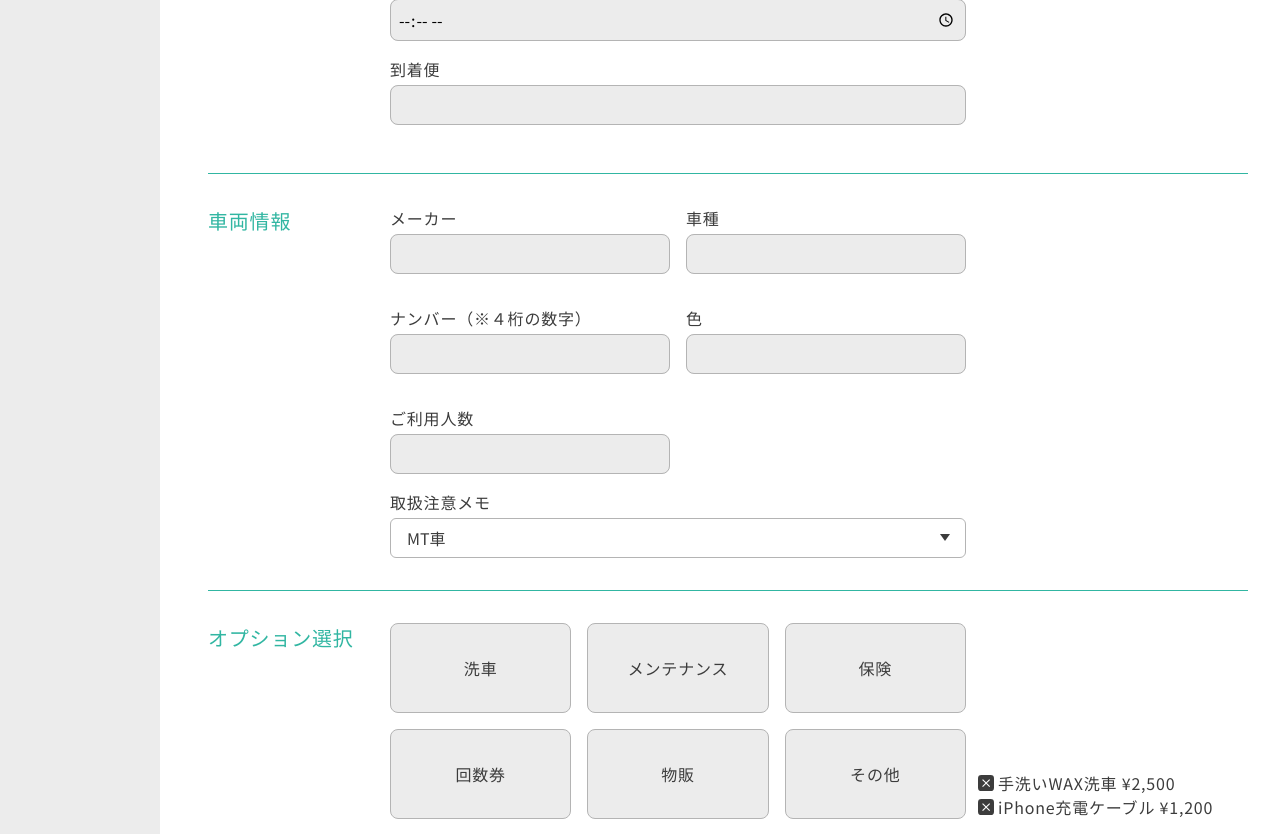
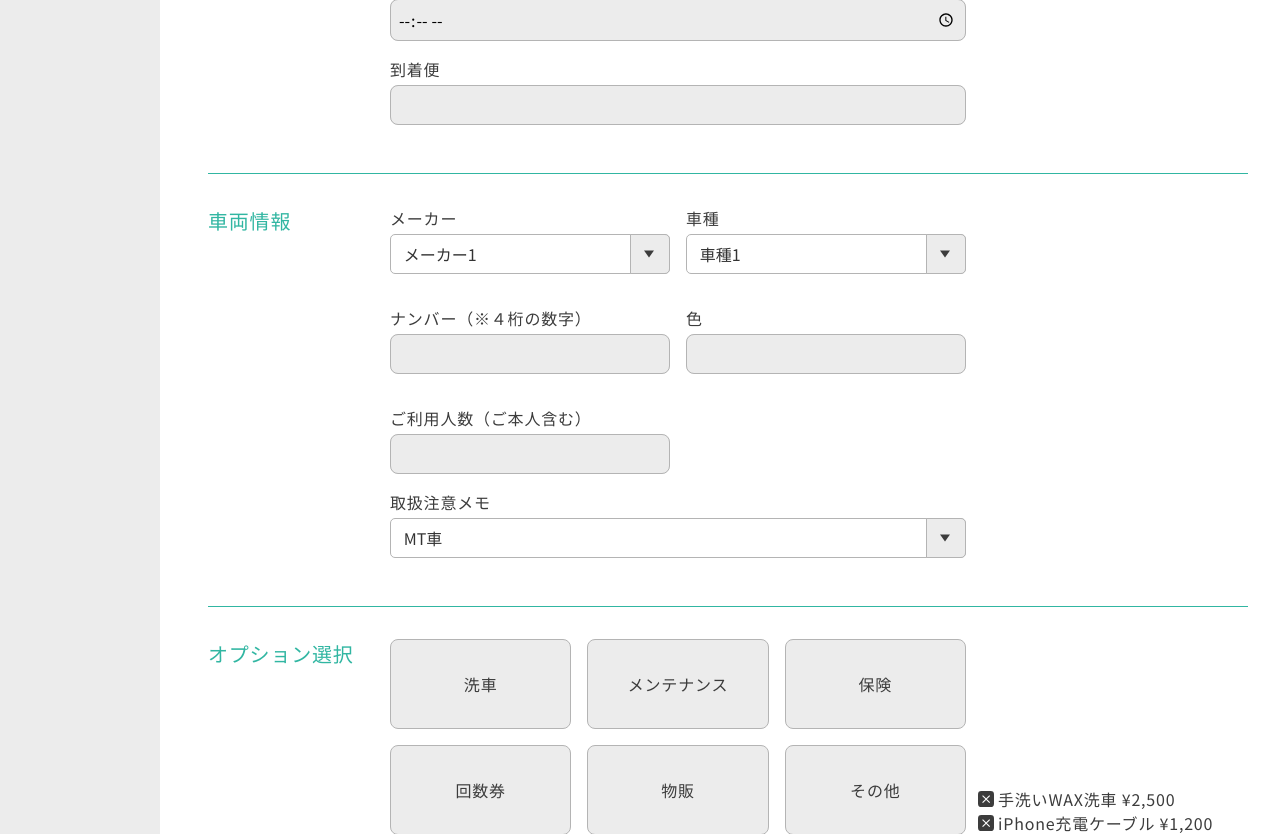
Before and after one commit to spice-web/reservation-manager, a PHP site: page /admin/reservation_edit.php in a window 1280 px wide. Shown: the part 997-1831 px from the top of the page. Run offline with PHP 8.4, Linux system fonts and the light colour scheme.

Commit message:
create page reservation

```diff
--- a/src/admin/b-2-1.php
+++ b/src/admin/b-2-1.php
@@ -105,8 +105,8 @@
                 <div>
                   <!-- セレクト（取扱注意メモ） -->
                   <label for="memo">取扱注意メモ</label>
-                  <div class="c-form-select-wrap">
-                    <select name="memo" id="memo" class="u-mb0">
+                  <div class="c-form-select-color">
+                    <select name="memo" id="memo" class="u-mb0" multiple>
                       <option value="1">MT車</option>
                       <option value="2">取扱注意メモ2</option>
                       <option value="3">取扱注意メモ3</option>
--- a/src/admin/reception_staff_input.php
+++ b/src/admin/reception_staff_input.php
@@ -25,10 +25,10 @@
               </div>
               <div>
                 <!-- 割引クーポン　セレクト -->
-                <div class="l-grid--col3 l-grid--gap1 l-flex--item-end">
+                <div class="l-grid--col2 l-grid--gap1 l-flex--item-end">
                   <div>
                     <label for="coupon" class="u-d-none">割引クーポン</label>
-                    <div class="c-form-select-wrap">
+                    <div class="c-form-select-color">
                       <select id="coupon" name="coupon" class="u-w-full-wide">
                         <option value="0">割引クーポン</option>
                         <option value="1">クーポンコード1</option>
@@ -134,6 +134,8 @@
         </div><!-- /.l-container__inner -->
       </div>
     </main>
+
+    <script src="../js/close_button_toggle.js"></script>
 </body>
 
 </html>
--- a/src/admin/reservation_edit.php
+++ b/src/admin/reservation_edit.php
@@ -101,12 +101,24 @@
                 <div class="l-grid--col2 l-grid--gap1">
                   <div>
                     <label for="maker">メーカー</label>
-                    <input type="text" id="maker" name="maker" class="c-form-input--w100">
+                    <div class="c-form-select-color">
+                      <select name="maker" id="maker" class="u-mb0">
+                        <option value="1">メーカー1</option>
+                        <option value="2">メーカー2</option>
+                        <option value="3">メーカー3</option>
+                      </select>
+                    </div>
                   </div>
                   <div>
                     <!-- 車種 -->
                     <label for="car">車種</label>
-                    <input type="text" id="car" name="car" class="c-form-input--w100">
+                    <div class="c-form-select-color">
+                      <select name="car" id="car" class="u-mb0">
+                        <option value="1">車種1</option>
+                        <option value="2">車種2</option>
+                        <option value="3">車種3</option>
+                      </select>
+                    </div>
                   </div>
                   <div>
                     <label for="number">ナンバー（※４桁の数字）</label>
@@ -118,15 +130,14 @@
                     <input type="text" id="color" name="color" class="c-form-input--w100">
                   </div>
                   <div>
-                    <!-- ご利用人数 -->
-                    <label for="people">ご利用人数</label>
+                    <label for="people">ご利用人数（ご本人含む）</label>
                     <input type="number" id="people" name="people" class="c-form-input--w100">
                   </div>
                 </div>
                 <div>
                   <!-- セレクト（取扱注意メモ） -->
                   <label for="memo">取扱注意メモ</label>
-                  <div class="c-form-select-wrap">
+                  <div class="c-form-select-color">
                     <select name="memo" id="memo" class="u-mb0">
                       <option value="1">MT車</option>
                       <option value="2">取扱注意メモ2</option>
--- a/src/assets/scss/layout/_modal.scss
+++ b/src/assets/scss/layout/_modal.scss
@@ -79,14 +79,16 @@
     }
   }
 
+  // closeボタン
   &__close {
     position: absolute;
     top: 1rem;
     right: 1rem;
     font-size: 2rem;
     cursor: pointer;
-    width: 50px;
-    height: 50px;
+    width: 2rem;
+    height: 2rem;
+    line-height: 2rem;
   }
 
 }
--- a/src/assets/scss/object/component/_button.scss
+++ b/src/assets/scss/object/component/_button.scss
@@ -79,6 +79,10 @@
       background: $light-gray;
       cursor: not-allowed;
     }
+    &.--disabled2 {
+      background: $light-gray2;
+      cursor: not-allowed;
+    }
 
     &.--enable {
       background: $yellow;
@@ -102,7 +106,7 @@
     &--green {
       @extend .c-button__apply;
       background: $green;
-      &:disabled {
+      &.--disabled {
         background: $light-green;
       }
     }
--- a/src/assets/scss/object/component/_form.scss
+++ b/src/assets/scss/object/component/_form.scss
@@ -45,3 +45,48 @@
     border-bottom: 0;
   }
 }
+
+.c-form-select-color {
+  position: relative;
+  margin-bottom: 1rem;
+  &::before, &::after {
+    position: absolute;
+    content: "";
+    pointer-events: none;
+  }
+  &::before {
+    display: inline-block;
+    right: 0;
+    width: 40px;
+    height: 40px;
+    border-radius: 0 5px 5px 0;
+    background-color: $light-gray;
+    border: 1px solid $gray;
+  }
+  &::after {
+    top: 50%;
+    right: 16px;
+    transform: translateY(-50%);
+    content: "";
+    width: 0;
+    height: 0;
+    border-style: solid;
+    border-right: 5px solid transparent;
+    border-left: 5px solid transparent;
+    border-top: 7px solid $text-color;
+    border-bottom: 0;
+  }
+  select {
+    appearance: none;
+    padding: .4em 3.6em .4em .8em;
+    border-radius: 5px;
+    background-color: #ffffff;
+    color: #333;
+    font-size: 1em;
+    margin-bottom: 0;
+    cursor: pointer;
+    &:focus {
+      outline: none;
+    }
+  }
+}
--- a/src/assets/scss/object/project/_register.scss
+++ b/src/assets/scss/object/project/_register.scss
@@ -173,6 +173,6 @@
 }
 
 [class^="p-register-checkout__total-"] {
-  padding-bottom: 1rem;
+  padding-bottom: .5rem;
   border-bottom: 1px solid $gray;
 }
--- a/src/js/close_button_toggle.js
+++ b/src/js/close_button_toggle.js
@@ -1,4 +1,5 @@
 // close_buttonをクリックしたらis-activeをremoveしてis-noneをaddする
+// 最初は非表示で、close_buttonをクリックすると表示されるようにする
 
 const closeButtons = document.querySelectorAll('.close_button');
 const toggleArea = document.querySelectorAll('.is-active');
--- a/src/js/modalOption.js
+++ b/src/js/modalOption.js
@@ -1,3 +1,5 @@
+// オプション選択したらモーダル表示
+
 const modalAreaOption = document.getElementById('modalAreaOption');
 const modalCloseOption = document.querySelectorAll('.modal_optionClose');
 const modalButtons = document.querySelectorAll('.button_select');
--- a/src/js/removeButton.js
+++ b/src/js/removeButton.js
@@ -1,3 +1,5 @@
+//　選択済みの要素を削除するボタンの処理を記述
+
 document.addEventListener('DOMContentLoaded', () => {
   const removeButtons = document.querySelectorAll('.button_remove');
 
--- a/src/js/toggle_display.js
+++ b/src/js/toggle_display.js
@@ -1,4 +1,5 @@
 // 入出庫の表示切り替え等
+//　最初から[.contentOne]が表示されるようにしている
 
 const buttonOne = document.getElementById('buttonOne');
 const buttonTwo = document.getElementById('buttonTwo');
--- a/src/user_input/vehicle_details.php
+++ b/src/user_input/vehicle_details.php
@@ -21,7 +21,7 @@
           <div>
             <label for="maker">メーカー</label>
             <!-- 車メーカーのselect -->
-            <div class="c-form-select-wrap">
+            <div class="c-form-select-color">
               <select name="maker" id="maker">
                 <option value="トヨタ">トヨタ</option>
                 <option value="日産">日産</option>
@@ -32,7 +32,7 @@
           </div>
           <div>
             <label for="car">車種</label>
-            <div class="c-form-select-wrap">
+            <div class="c-form-select-color">
               <select id="car" name="car">
                 <option value="選択してください" selected disabled>選択してください</option>
                 <option value="ダミーダミー">ダミーダミー</option>
@@ -41,7 +41,7 @@
           </div>
           <div>
             <label for="color">色</label>
-            <div class="c-form-select-wrap">
+            <div class="c-form-select-color">
               <select id="color" name="color">
                 <option value="選択してください" selected disabled>選択してください</option>
                 <option value="ダミーダミー">ダミーダミー</option>
```
Also changed, not shown: src/assets/scss/object/utility/_block.scss (+10 -0 lines), src/register/register_index.php (+3 -4 lines), src/css/style.css, 1 other file.
